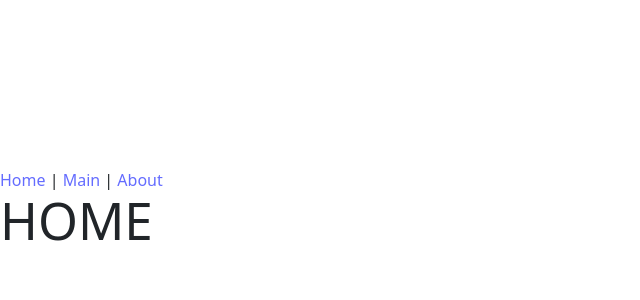
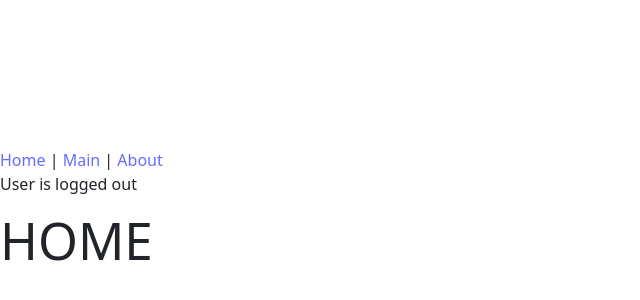
Before and after one commit to kuhn-moni/Project-3.0-React-Typescript-factbook, a React (Vite) app in the folder react_TS_factbook/: page / in a window 1280 px wide. Shown: the part 188-488 px from the top of the page, without its empty margins (0-640 px from the left). Built offline with nearby package versions, Linux system fonts and the light colour scheme.

Commit message:
Display user log in/log off

```diff
--- a/react_TS_factbook/src/App.tsx
+++ b/react_TS_factbook/src/App.tsx
@@ -1,4 +1,4 @@
-import React, { useEffect, useState } from "react";
+import React, { useContext, useEffect, useState } from "react";
 import {
   createBrowserRouter,
   createRoutesFromElements,
@@ -12,7 +12,7 @@ import About from "./views/About";
 import Home from "./views/Home";
 import Main from "./views/Main";
 import NoMatch from "./views/NoMatch";
-import { AuthContextProvider } from "./contexts/AuthContext";
+import { AuthContext, AuthContextProvider } from "./contexts/AuthContext";
 import Details from "./views/Details";
 
 function App() {
@@ -37,11 +37,13 @@ function App() {
 }
 
 const Root = () => {
+  const { user } = useContext(AuthContext);
   return (
     <>
       <nav>
         <Link to="/">Home</Link> | <Link to="/main">Main</Link> |{" "}
         <Link to="/about">About</Link>
+        {user ? <p>User is logged in</p> : <p>User is logged out</p>}
       </nav>
 
       <div>
```
